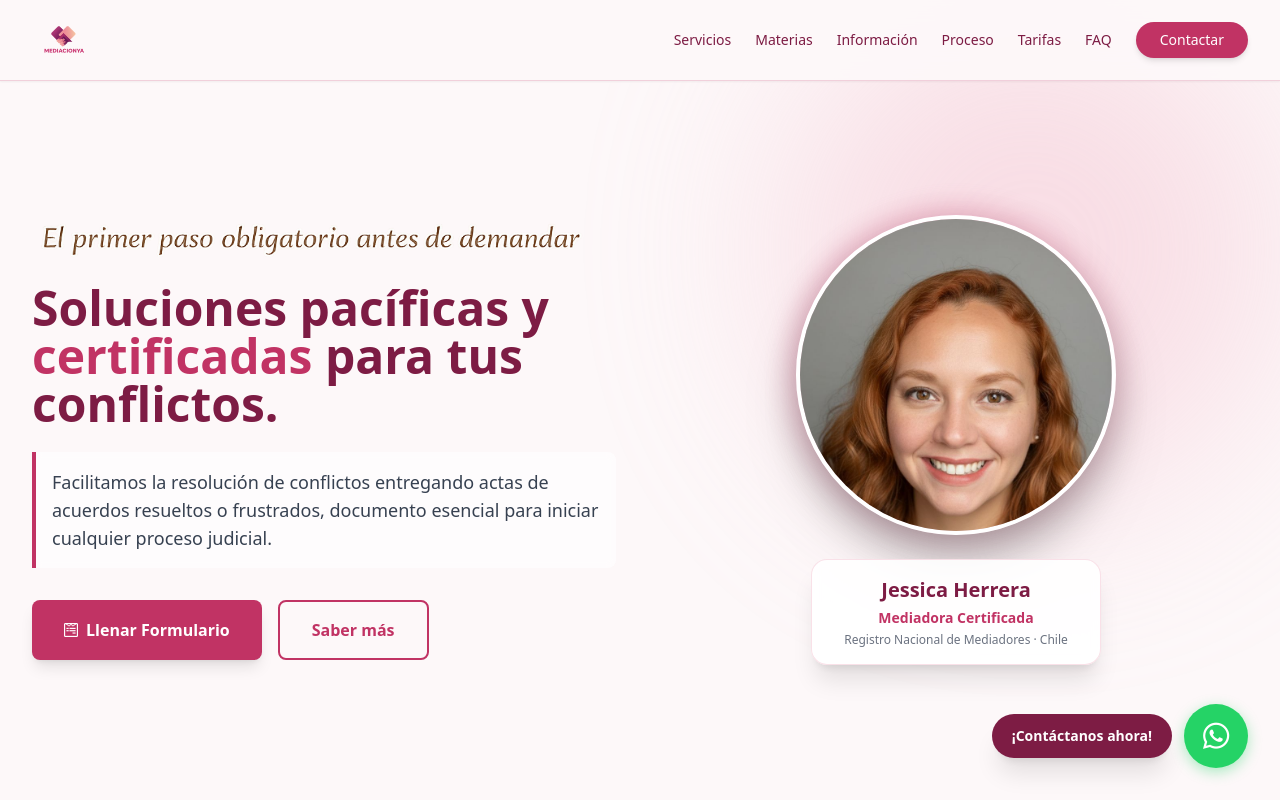
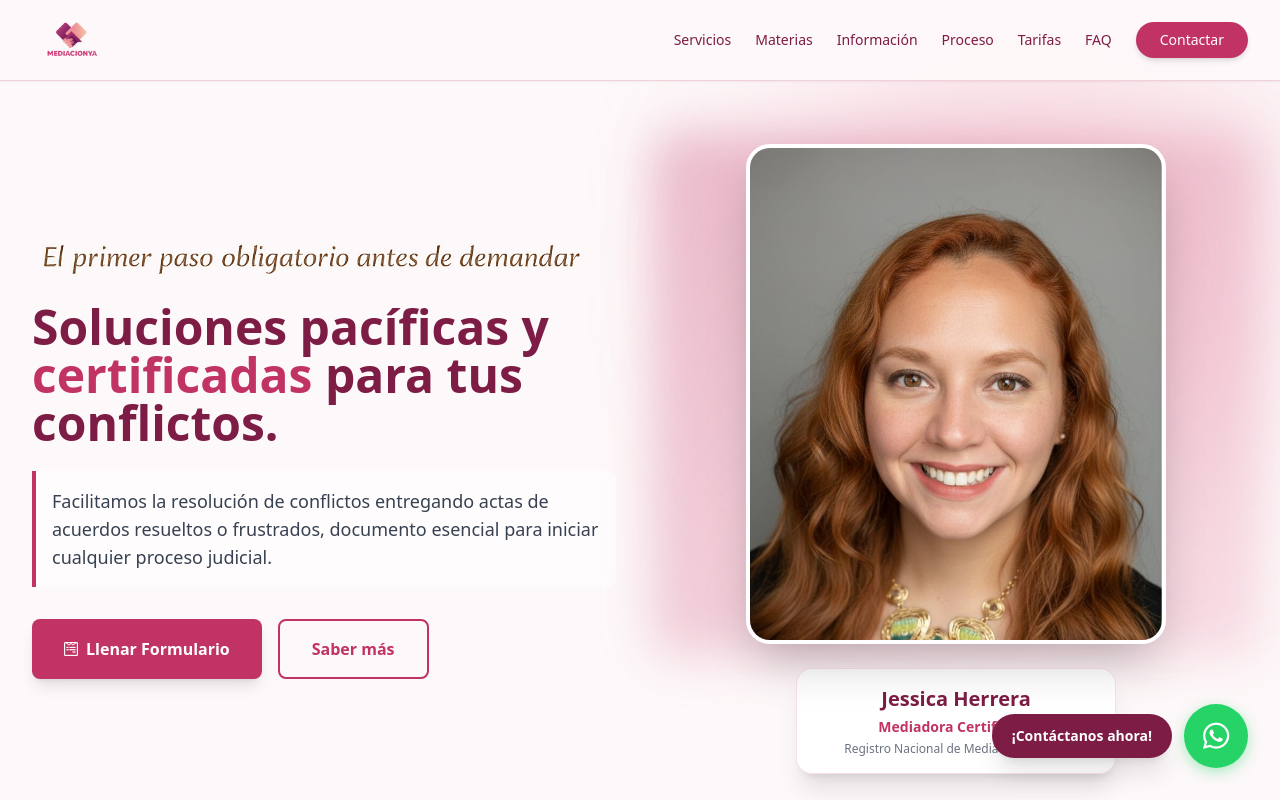
Before and after one commit to NotBaNeaO/MEDIACIONYA, a plain HTML site: page index.html in a window 1280 px wide. Shown: the top 800 px of the page. Drawn offline with nearby package versions, Linux system fonts and the light colour scheme.

```diff
--- a/index.html
+++ b/index.html
@@ -4,9 +4,6 @@
     <meta charset="UTF-8">
     <meta name="viewport" content="width=device-width, initial-scale=1.0">
 
-    <!-- ============================================================
-         SEO PRIMARIO
-    ============================================================ -->
     <title>Mediación Ya | Mediación Familiar, Vecinal y Social en Chile</title>
     <meta name="description" content="Mediación familiar, vecinal y social en Chile. Obtén tu acta de mediación (acuerdo o frustrada) de forma rápida y legal. Presencial y online. Gratuita. El paso obligatorio antes de demandar.">
     <meta name="keywords" content="mediación familiar Chile, mediación vecinal, acta mediación frustrada, mediación previa a demanda, tribunales de familia, pensión alimentos mediación, mediación online Chile, mediadora Jessica Herrera">
@@ -15,9 +12,6 @@
     <meta name="theme-color" content="#C13364">
     <link rel="canonical" href="https://www.mediacionya.cl/">
 
-    <!-- ============================================================
-         OPEN GRAPH (Facebook, WhatsApp, LinkedIn)
-    ============================================================ -->
     <meta property="og:type" content="website">
     <meta property="og:locale" content="es_CL">
     <meta property="og:url" content="https://www.mediacionya.cl/">
@@ -29,17 +23,11 @@
     <meta property="og:image:height" content="630">
     <meta property="og:image:alt" content="Mediación Ya - Mediación familiar y social en Chile">
 
-    <!-- ============================================================
-         TWITTER / X CARDS
-    ============================================================ -->
     <meta name="twitter:card" content="summary_large_image">
     <meta name="twitter:title" content="Mediación Ya | El primer paso obligatorio antes de demandar">
     <meta name="twitter:description" content="Mediación familiar, vecinal y social en Chile. Acta lista para tribunales. Online y presencial.">
     <meta name="twitter:image" content="https://www.mediacionya.cl/og-image.jpg">
 
-    <!-- ============================================================
-         SCHEMA.ORG — LocalBusiness + LegalService (Google Rich Results)
-    ============================================================ -->
     <script type="application/ld+json">
     {
       "@context": "https://schema.org",
@@ -80,9 +68,6 @@
     }
     </script>
 
-    <!-- ============================================================
-         SCHEMA.ORG — FAQPage (ayuda a aparecer en Google con respuestas expandidas)
-    ============================================================ -->
     <script type="application/ld+json">
     {
       "@context": "https://schema.org",
@@ -124,9 +109,6 @@
     }
     </script>
 
-    <!-- ============================================================
-         RECURSOS EXTERNOS
-    ============================================================ -->
     <script src="https://cdn.tailwindcss.com"></script>
     <link rel="stylesheet" href="https://cdnjs.cloudflare.com/ajax/libs/font-awesome/6.0.0/css/all.min.css">
 
@@ -158,11 +140,9 @@
             background-size: 20px 20px;
         }
 
-        /* Reveal on scroll */
         .reveal { opacity: 0; transform: translateY(30px); transition: all .8s ease-out; }
         .reveal.active { opacity: 1; transform: translateY(0); }
 
-        /* WhatsApp tooltip */
         @keyframes tooltip-pulse {
             0%,50%  { opacity:0; transform:translateX(20px); }
             55%,95% { opacity:1; transform:translateX(0); }
@@ -170,7 +150,6 @@
         }
         .tooltip-auto { animation: tooltip-pulse 8s infinite; }
 
-        /* Menú móvil */
         #mobile-menu {
             max-height: 0;
             overflow: hidden;
@@ -178,22 +157,16 @@
         }
         #mobile-menu.open { max-height: 400px; }
 
-        /* Hamburger → X */
         #hamburger span { transition: all .3s ease; display:block; }
         #hamburger.open span:nth-child(1) { transform: translateY(8px) rotate(45deg); }
         #hamburger.open span:nth-child(2) { opacity:0; transform: scaleX(0); }
         #hamburger.open span:nth-child(3) { transform: translateY(-8px) rotate(-45deg); }
 
-        /* ============================================================
-           MERCADO PAGO — Espacios de pago (PENDIENTE DE ACTIVAR)
-           Para activar: reemplaza href="#" por el link de MP de cada servicio
-           y quita el atributo data-mp-disabled
-        ============================================================ */
         .btn-mp {
             display: inline-flex;
             align-items: center;
             gap: .5rem;
-            background: #009ee3;       /* Azul oficial Mercado Pago */
+            background: #009ee3;
             color: #fff;
             font-weight: 700;
             padding: .75rem 1.5rem;
@@ -208,21 +181,38 @@
             cursor: not-allowed;
             opacity: .7;
         }
+
+        /* Hero image rectangular */
+        .hero-photo {
+            width: 100%;
+            max-width: 380px;
+            height: 460px;
+            object-fit: cover;
+            object-position: center top;
+            border-radius: 1.5rem;
+            border: 4px solid #fff;
+            box-shadow: 0 25px 50px -12px rgba(0,0,0,0.25);
+        }
+
+        @media (min-width: 768px) {
+            .hero-photo {
+                max-width: 420px;
+                height: 500px;
+            }
+        }
     </style>
 </head>
 
 <body id="top" class="font-sans text-gray-800">
 
-<!-- ================================================================
-     NAVEGACIÓN
-================================================================ -->
+<!-- NAVEGACIÓN -->
 <nav class="fixed w-full z-50 bg-background/95 backdrop-blur-md shadow-sm border-b border-primary/20" role="navigation" aria-label="Navegación principal">
     <div class="max-w-7xl mx-auto px-4 sm:px-6 lg:px-8">
         <div class="flex justify-between items-center h-20">
 
-            <!-- Logo -->
+            <!-- Logo — más grande -->
             <a href="#top" aria-label="Ir al inicio de Mediación Ya" class="flex items-center gap-3 hover:opacity-80 transition">
-                <img src="./logo.png" alt="Logo Mediación Ya" class="h-16 w-auto object-contain" width="140" height="64">
+                <img src="./logo.png" alt="Logo Mediación Ya" class="h-20 w-auto object-contain" width="220" height="80">
             </a>
 
             <!-- Links desktop -->
@@ -261,13 +251,13 @@
 </nav>
 
 
-<!-- ================================================================
-     HERO
-================================================================ -->
+<!-- HERO -->
 <section class="min-h-screen pt-20 flex items-center relative overflow-hidden bg-background" aria-label="Inicio">
     <div class="absolute top-0 right-0 w-[500px] h-[500px] bg-light rounded-full filter blur-[100px] opacity-40" aria-hidden="true"></div>
 
-    <div class="max-w-7xl mx-auto px-4 sm:px-6 lg:px-8 flex flex-col md:flex-row items-center gap-12 py-12 reveal relative z-10">
+    <div class="max-w-7xl mx-auto px-4 sm:px-6 lg:px-8 flex flex-col md:flex-row items-center gap-12 py-16 reveal relative z-10">
+
+        <!-- Texto -->
         <div class="md:w-1/2 mb-10 md:mb-0">
             <img src="./slogan.png" alt="El primer paso obligatorio antes de demandar" class="h-10 w-auto mb-6 object-contain" width="320" height="40">
             <h1 class="text-4xl md:text-5xl font-extrabold text-accent leading-tight mb-6">
@@ -277,7 +267,6 @@
                 Facilitamos la resolución de conflictos entregando actas de acuerdos resueltos o frustrados, documento esencial para iniciar cualquier proceso judicial.
             </p>
             <div class="flex flex-col sm:flex-row gap-4">
-                <!-- CTA principal → reemplazar con link real del formulario -->
                 <a href="https://forms.gle/TU_ENLACE_AQUI" target="_blank" rel="noopener"
                    class="bg-primary text-white px-8 py-4 rounded-lg font-bold shadow-lg hover:bg-accent transition transform hover:-translate-y-1 text-center flex items-center justify-center gap-2">
                     <i class="fab fa-wpforms" aria-hidden="true"></i> Llenar Formulario
@@ -289,35 +278,36 @@
             </div>
         </div>
 
-        <div class="md:w-1/2 flex justify-center items-center h-full relative">
-            <!-- Foto profesional de la mediadora -->
-            <div class="relative z-10 flex flex-col items-center">
-                <div class="relative">
-                    <!-- Marco decorativo -->
-                    <div class="absolute -inset-2 bg-gradient-to-br from-primary to-light rounded-full opacity-30 blur-md"></div>
+        <!-- Imagen rectangular — persona completa visible -->
+        <div class="md:w-1/2 flex justify-center items-start">
+            <div class="flex flex-col items-center w-full">
+
+                <div class="relative w-full flex justify-center">
+                    <!-- Sombra decorativa detrás -->
+                    <div class="absolute -inset-3 bg-gradient-to-br from-primary/30 to-light/40 rounded-3xl blur-xl" aria-hidden="true"></div>
+
                     <img
                         src="./mediadorajessica.jpg"
                         alt="Jessica Herrera, Mediadora Familiar y Social certificada en Chile"
-                        class="relative w-72 h-72 md:w-80 md:h-80 object-cover object-top rounded-full border-4 border-white shadow-2xl drop-shadow-2xl"
-                        width="320" height="320"
-                        onerror="this.src='./logo.png'; this.style='object-fit:contain; padding:20px;'"
+                        class="hero-photo relative z-10"
+                        onerror="this.src='./logo.png'; this.style='object-fit:contain; padding:20px; height:200px;'"
                     >
                 </div>
+
                 <!-- Tarjeta de presentación bajo la foto -->
-                <div class="mt-6 bg-white/90 backdrop-blur-sm rounded-2xl shadow-xl px-8 py-4 text-center border border-light/40">
+                <div class="mt-6 bg-white/90 backdrop-blur-sm rounded-2xl shadow-xl px-8 py-4 text-center border border-light/40 w-full max-w-xs">
                     <p class="text-xl font-extrabold text-accent">Jessica Herrera</p>
                     <p class="text-primary font-semibold text-sm mt-1">Mediadora Certificada</p>
                     <p class="text-gray-500 text-xs mt-1">Registro Nacional de Mediadores · Chile</p>
                 </div>
+
             </div>
         </div>
     </div>
 </section>
 
 
-<!-- ================================================================
-     SERVICIOS
-================================================================ -->
+<!-- SERVICIOS -->
 <section id="servicios" class="py-24 bg-white relative overflow-hidden" aria-labelledby="titulo-servicios">
     <div class="max-w-7xl mx-auto px-4 w-full relative z-10">
 
@@ -365,9 +355,7 @@
 </section>
 
 
-<!-- ================================================================
-     MATERIAS QUE SE PUEDEN MEDIAR
-================================================================ -->
+<!-- MATERIAS -->
 <section id="materias" class="py-24 bg-background relative overflow-hidden" aria-labelledby="titulo-materias">
     <div class="max-w-5xl mx-auto px-4 w-full relative z-10">
 
@@ -377,7 +365,6 @@
             <div class="w-24 h-1 bg-primary mx-auto rounded-full mt-6"></div>
         </div>
 
-        <!-- Aviso legal destacado -->
         <div class="bg-primary/10 border-l-4 border-primary rounded-r-2xl p-6 mb-12 reveal">
             <p class="text-accent font-semibold text-lg flex items-start gap-3">
                 <i class="fas fa-gavel text-primary mt-1 flex-shrink-0" aria-hidden="true"></i>
@@ -387,7 +374,6 @@
 
         <div class="grid md:grid-cols-2 gap-8">
 
-            <!-- Mediación Familiar Obligatoria -->
             <div class="bg-white rounded-2xl shadow-md border border-light/30 p-8 reveal">
                 <div class="flex items-center gap-3 mb-6">
                     <div class="w-12 h-12 bg-primary/10 rounded-full flex items-center justify-center flex-shrink-0" aria-hidden="true">
@@ -420,7 +406,6 @@
                 </ul>
             </div>
 
-            <!-- Otras materias -->
             <div class="bg-white rounded-2xl shadow-md border border-light/30 p-8 reveal" style="transition-delay:100ms">
                 <div class="flex items-center gap-3 mb-6">
                     <div class="w-12 h-12 bg-accent/10 rounded-full flex items-center justify-center flex-shrink-0" aria-hidden="true">
@@ -454,7 +439,6 @@
             </div>
         </div>
 
-        <!-- Nota exclusión VIF -->
         <div class="mt-8 bg-red-50 border border-red-100 rounded-2xl p-5 reveal">
             <p class="text-red-800 text-sm flex items-start gap-3">
                 <i class="fas fa-exclamation-triangle text-red-600 mt-1 flex-shrink-0" aria-hidden="true"></i>
@@ -466,9 +450,7 @@
 </section>
 
 
-<!-- ================================================================
-     INFORMACIÓN — MEDIACIÓN FAMILIAR
-================================================================ -->
+<!-- INFORMACIÓN -->
 <section id="informacion" class="pt-24 bg-background relative overflow-hidden" aria-labelledby="titulo-informacion">
     <div class="max-w-5xl mx-auto px-4 w-full relative z-10">
         <div class="bg-white rounded-3xl shadow-xl overflow-hidden reveal">
@@ -524,9 +506,7 @@
 </section>
 
 
-<!-- ================================================================
-     DATO DESTACADO
-================================================================ -->
+<!-- DATO DESTACADO -->
 <section class="pb-24 pt-12 bg-background relative overflow-hidden" aria-label="Dato destacado sobre mediación">
     <div class="max-w-5xl mx-auto px-4 w-full relative z-10">
         <div class="bg-gradient-to-br from-accent to-primary rounded-3xl shadow-2xl p-10 md:p-14 text-white flex flex-col md:flex-row items-center justify-between gap-10 reveal border-4 border-white">
@@ -560,9 +540,7 @@
 </section>
 
 
-<!-- ================================================================
-     PROCESO — 3 PASOS
-================================================================ -->
+<!-- PROCESO -->
 <section id="proceso" class="py-24 bg-white relative overflow-hidden" aria-labelledby="titulo-proceso">
     <div class="max-w-7xl mx-auto px-4 w-full relative z-10">
 
@@ -572,7 +550,6 @@
             <div class="w-24 h-1 bg-primary mx-auto rounded-full mt-6"></div>
         </div>
 
-        <!-- Explicación del primer acto jurídico -->
         <div class="bg-accent/5 border border-accent/20 rounded-2xl p-8 mb-16 reveal">
             <div class="grid md:grid-cols-3 gap-8 text-center">
                 <div class="flex flex-col items-center">
@@ -626,15 +603,7 @@
 </section>
 
 
-<!-- ================================================================
-     TARIFAS / MERCADO PAGO
-     ⚠️  SECCIÓN PENDIENTE DE ACTIVAR
-     Para publicar un servicio:
-       1. Crea el link de pago en tu cuenta de Mercado Pago
-       2. Reemplaza href="#" por la URL generada
-       3. Quita el atributo data-mp-disabled del botón correspondiente
-       4. Actualiza el precio en el <span> de precio
-================================================================ -->
+<!-- TARIFAS -->
 <section id="precios" class="py-24 bg-background relative overflow-hidden" aria-labelledby="titulo-precios">
     <div class="max-w-5xl mx-auto px-4 w-full relative z-10">
 
@@ -646,7 +615,6 @@
 
         <div class="grid md:grid-cols-3 gap-8">
 
-            <!-- TARJETA 1: Mediación Familiar -->
             <article class="bg-white rounded-2xl shadow-md border border-light/30 p-8 flex flex-col items-center text-center reveal hover:shadow-xl transition-all">
                 <div class="w-14 h-14 bg-primary/10 rounded-full flex items-center justify-center mb-5" aria-hidden="true">
                     <i class="fas fa-home text-primary text-2xl"></i>
@@ -655,26 +623,22 @@
                 <p class="text-gray-500 text-sm mb-6">Pensión de alimentos, visitas y cuidado personal.</p>
                 <p class="text-3xl font-extrabold text-primary mb-1">Gratuita</p>
                 <p class="text-gray-400 text-xs mb-8">Financiada por el Estado de Chile</p>
-                <!-- BOTÓN MP: Gratuito → enlaza al formulario en vez de MP -->
                 <a href="https://forms.gle/TU_ENLACE_AQUI" target="_blank" rel="noopener"
                    class="btn-mp w-full justify-center" style="background:#C13364">
                     <i class="fas fa-file-alt" aria-hidden="true"></i> Solicitar ahora
                 </a>
             </article>
 
-            <!-- TARJETA 2: Mediación Vecinal / Social -->
             <article class="bg-white rounded-2xl shadow-md border border-light/30 p-8 flex flex-col items-center text-center reveal hover:shadow-xl transition-all" style="transition-delay:100ms">
                 <div class="w-14 h-14 bg-primary/10 rounded-full flex items-center justify-center mb-5" aria-hidden="true">
                     <i class="fas fa-street-view text-primary text-2xl"></i>
                 </div>
                 <h3 class="text-xl font-bold text-accent mb-2">Mediación Vecinal / Social</h3>
                 <p class="text-gray-500 text-sm mb-6">Conflictos entre vecinos, ruidos, límites y convivencia.</p>
-                <!-- PRECIO: actualiza este valor cuando lo definas -->
                 <p class="text-3xl font-extrabold text-primary mb-1">
                     <span id="precio-vecinal">$XX.000</span>
                 </p>
                 <p class="text-gray-400 text-xs mb-8">por sesión (online o presencial)</p>
-                <!-- BOTÓN MP: reemplaza href="#" y quita data-mp-disabled cuando esté listo -->
                 <a href="#" data-mp-disabled
                    class="btn-mp w-full justify-center"
                    aria-disabled="true"
@@ -683,19 +647,16 @@
                 </a>
             </article>
 
-            <!-- TARJETA 3: Mediación Comunitaria -->
             <article class="bg-white rounded-2xl shadow-md border border-light/30 p-8 flex flex-col items-center text-center reveal hover:shadow-xl transition-all" style="transition-delay:200ms">
                 <div class="w-14 h-14 bg-primary/10 rounded-full flex items-center justify-center mb-5" aria-hidden="true">
                     <i class="fas fa-hands-helping text-primary text-2xl"></i>
                 </div>
                 <h3 class="text-xl font-bold text-accent mb-2">Mediación Comunitaria</h3>
                 <p class="text-gray-500 text-sm mb-6">Organizaciones, juntas de vecinos y comunidades.</p>
-                <!-- PRECIO: actualiza este valor cuando lo definas -->
                 <p class="text-3xl font-extrabold text-primary mb-1">
                     <span id="precio-comunitaria">$XX.000</span>
                 </p>
                 <p class="text-gray-400 text-xs mb-8">por sesión (cotización según caso)</p>
-                <!-- BOTÓN MP: reemplaza href="#" y quita data-mp-disabled cuando esté listo -->
                 <a href="#" data-mp-disabled
                    class="btn-mp w-full justify-center"
                    aria-disabled="true"
@@ -706,7 +667,6 @@
 
         </div>
 
-        <!-- Aviso Mercado Pago (quitar cuando esté activo) -->
         <p class="text-center text-gray-400 text-sm mt-10 reveal">
             <i class="fas fa-info-circle" aria-hidden="true"></i>
             El pago online con Mercado Pago estará disponible próximamente. Por ahora contáctanos directamente.
@@ -716,9 +676,7 @@
 </section>
 
 
-<!-- ================================================================
-     CTA — CONTACTO PREVIO AL FOOTER
-================================================================ -->
+<!-- CTA -->
 <section class="py-24 bg-pattern-lines border-y border-light/30 relative overflow-hidden bg-background/50" aria-label="Llamada a la acción">
     <div class="max-w-5xl mx-auto px-4 text-center reveal w-full relative z-10">
         <h2 class="text-4xl font-bold text-accent mb-6">¿Necesitas demandar? Primero obtén tu acta.</h2>
@@ -744,9 +702,7 @@
 </section>
 
 
-<!-- ================================================================
-     FAQ — PREGUNTAS FRECUENTES (Schema.org FAQPage ya declarado arriba)
-================================================================ -->
+<!-- FAQ -->
 <section id="faq" class="py-24 bg-white relative overflow-hidden" aria-labelledby="titulo-faq">
     <div class="max-w-3xl mx-auto px-4 w-full relative z-10">
 
@@ -812,9 +768,7 @@
 </section>
 
 
-<!-- ================================================================
-     FOOTER
-================================================================ -->
+<!-- FOOTER -->
 <footer id="contacto" class="bg-accent text-white flex flex-col justify-center py-20 relative overflow-hidden" role="contentinfo">
     <div class="absolute top-0 left-0 w-full h-2 bg-gradient-to-r from-light via-primary to-background" aria-hidden="true"></div>
 
@@ -822,7 +776,8 @@
 
         <div class="flex flex-col items-start">
             <a href="#top" aria-label="Volver al inicio" class="mb-8 inline-block hover:opacity-80 transition-opacity bg-white p-4 rounded-xl">
-                <img src="./logo.png" alt="Logo Mediación Ya" class="h-16 w-auto object-contain" width="128" height="64">
+                <!-- Logo footer más grande -->
+                <img src="./logo.png" alt="Logo Mediación Ya" class="h-20 w-auto object-contain" width="200" height="80">
             </a>
             <p class="text-light mt-2 text-lg">
                 Especialistas en la gestión de conflictos y entrega de documentos legales necesarios para el sistema judicial chileno.
@@ -861,7 +816,6 @@
                 <i class="far fa-clock text-primary" aria-hidden="true"></i>
                 <time>Lunes a Viernes: 09:00 – 18:00 hrs</time>
             </p>
-            <!-- Links rápidos footer -->
             <nav aria-label="Mapa del sitio">
                 <ul class="space-y-2 text-light text-base">
                     <li><a href="#servicios"   class="hover:text-white transition">→ Servicios</a></li>
@@ -883,9 +837,7 @@
 </footer>
 
 
-<!-- ================================================================
-     BOTÓN FLOTANTE WHATSAPP
-================================================================ -->
+<!-- BOTÓN FLOTANTE WHATSAPP -->
 <a href="https://wa.me/56961230824" target="_blank" rel="noopener"
    aria-label="Contactar por WhatsApp"
    class="fixed bottom-8 right-8 z-50 flex items-center group">
@@ -898,14 +850,10 @@
 </a>
 
 
-<!-- ================================================================
-     SCRIPTS
-================================================================ -->
+<!-- SCRIPTS -->
 <script>
-    // --- Año dinámico en el footer ---
     document.getElementById('current-year').textContent = new Date().getFullYear();
 
-    // --- Menú hamburguesa ---
     const hamburger = document.getElementById('hamburger');
     const mobileMenu = document.getElementById('mobile-menu');
 
@@ -915,7 +863,6 @@
         hamburger.setAttribute('aria-expanded', isOpen);
     });
 
-    // Cierra el menú al hacer clic en cualquier link interno
     mobileMenu.querySelectorAll('a[href^="#"]').forEach(link => {
         link.addEventListener('click', () => {
             mobileMenu.classList.remove('open');
@@ -924,7 +871,6 @@
         });
     });
 
-    // --- Reveal on scroll ---
     document.addEventListener('DOMContentLoaded', () => {
         const observer = new IntersectionObserver((entries) => {
             entries.forEach(entry => {
@@ -935,7 +881,6 @@
         document.querySelectorAll('.reveal').forEach(el => observer.observe(el));
     });
 
-    // --- Previene navegación en botones MP desactivados ---
     document.querySelectorAll('[data-mp-disabled]').forEach(btn => {
         btn.addEventListener('click', (e) => e.preventDefault());
     });
```
